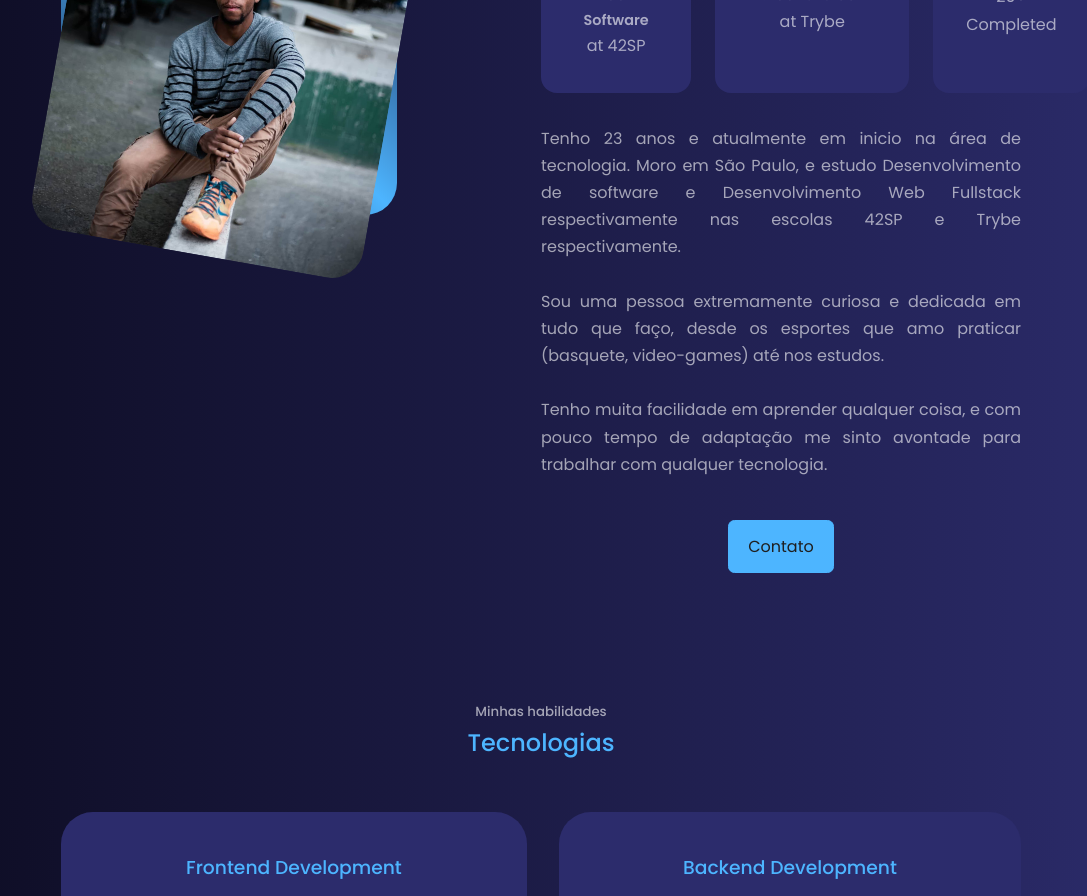
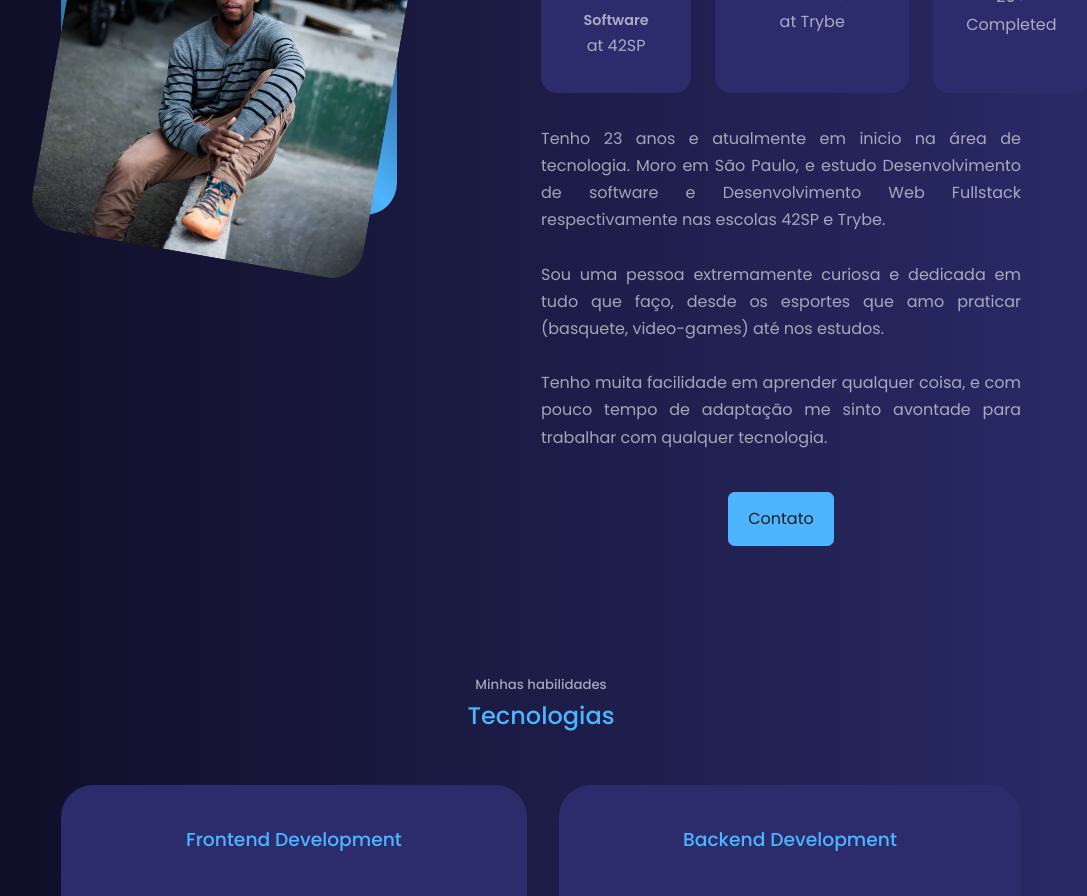
Before and after one commit to GusttavoCDN-zz/portfolio, a React (Create React App) app: page / in a window 1280 px wide. Shown: the part 1160-2056 px from the top of the page, without its empty margins (99-1186 px from the left). Built offline with nearby package versions, Linux system fonts and the light colour scheme; grey boxes are pictures that could not be loaded.

Commit message:
refactor: Arrumado campos no celular

```diff
--- a/src/components/About/About.jsx
+++ b/src/components/About/About.jsx
@@ -49,7 +49,7 @@ function About() {
           <p>
             Tenho 23 anos e atualmente em inicio na área de tecnologia. Moro em São Paulo,
             e estudo Desenvolvimento de software e Desenvolvimento Web Fullstack
-            respectivamente nas escolas 42SP e Trybe respectivamente.
+            respectivamente nas escolas 42SP e Trybe.
             <br /> <br />
             Sou uma pessoa extremamente curiosa e dedicada em tudo que faço, desde os
             esportes que amo praticar (basquete, video-games) até nos estudos.
```
